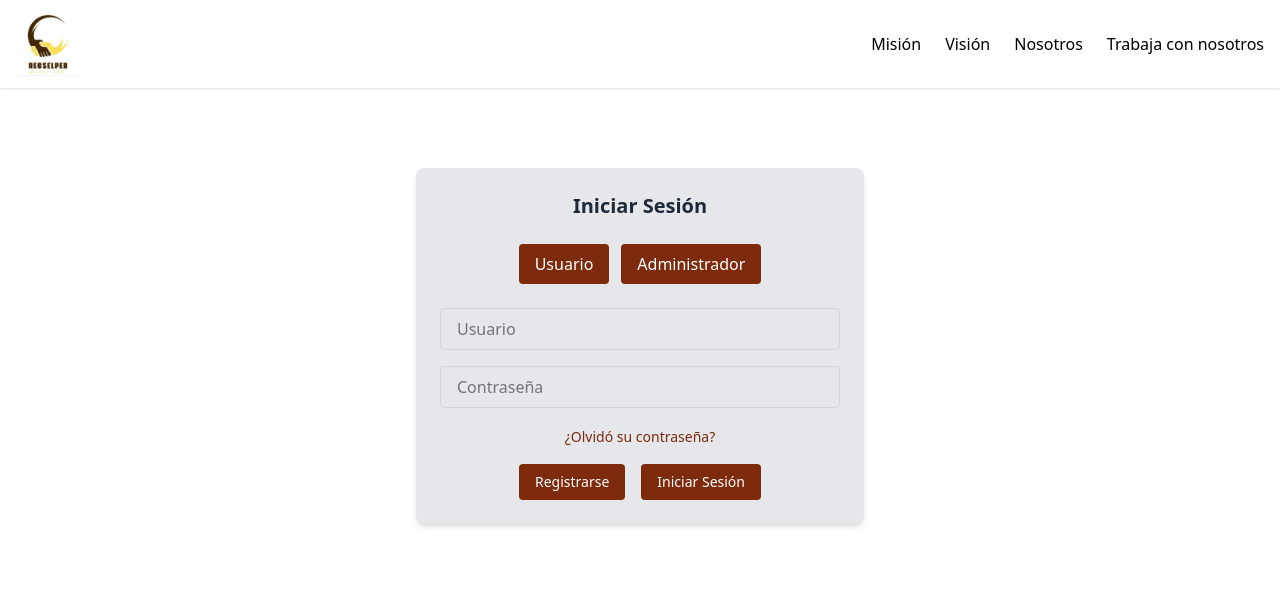
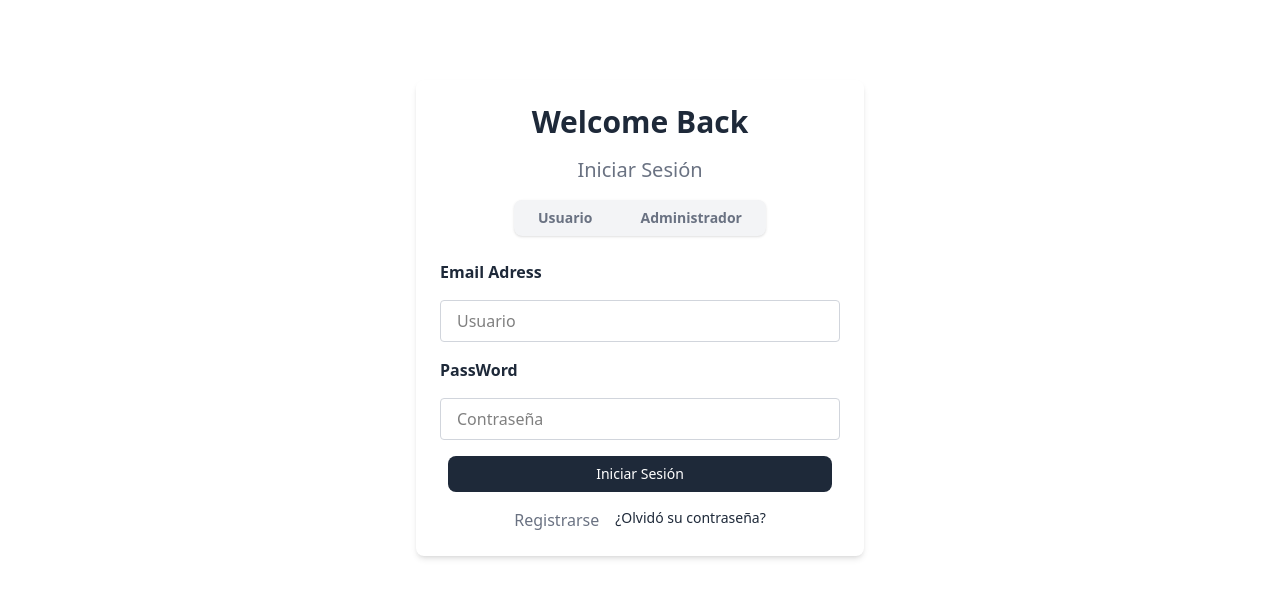
Before and after one commit to madisprorecselper-commits/react-sisstema-contratacion, a React (Vite) app in the folder frontend/: page / in a window 1280 px wide. Shown: the top 598 px of the page. Built offline with nearby package versions, Linux system fonts and the light colour scheme.

Commit message:
Primeros Pasos

```diff
--- a/frontend/src/pages/LoginPage.jsx
+++ b/frontend/src/pages/LoginPage.jsx
@@ -1,6 +1,7 @@
 import { useState } from "react"
 import { useNavigate, Link } from "react-router-dom"
-import { NavBar } from "../components/NavBar"
+import logoUno from "../assets/Logo.jpeg"
+import logoDos from "../assets/MadeproDismapro.png"
 import { WelcomeMessage } from "../components/WelcomeMessage"
 
 export function LoginPage() {
@@ -10,17 +11,6 @@ export function LoginPage() {
   const [error, setError] = useState("")
   const [isLogged, setIsLogged] = useState(false)
   const navigate = useNavigate()
-
-  // Estilos dinámicos para los botones de rol
-  const buttonUser =
-    role === "usuario"
-      ? "bg-yellow-500 text-white px-4 py-2 rounded"
-      : "bg-orange-900 text-white px-4 py-2 rounded"
-
-  const buttonAdministrador =
-    role === "administrador"
-      ? "bg-yellow-500 text-white px-4 py-2 rounded"
-      : "bg-orange-900 text-white px-4 py-2 rounded"
 
   const handleUserClick = () => setRole("usuario")
   const handleAdminClick = () => setRole("administrador")
@@ -71,43 +61,69 @@ export function LoginPage() {
 
   return (
     <>
-      <NavBar />
 
       <div className="container mx-auto px-4 mt-20">
-        <div className="max-w-md mx-auto bg-gray-200 p-6 rounded-lg shadow-md">
-          <h2 className="text-center text-xl font-semibold text-gray-800 mb-6">
+        <div className="max-w-md mx-auto bg-white p-6 rounded-lg shadow-md">
+        {/*<div className="flex justify-center" >
+            <img src={logoDos} alt="Logo 2" className="mx-auto max-w-sm h-60" />
+          </div>*/}
+
+          <h1 className="text-center text-3xl font-black text-gray-800 mb-4">Welcome Back</h1>
+          <h2 className="text-center text-xl font-light text-gray-500 mb-4">
             Iniciar Sesión
           </h2>
 
+
           {/* Botones de selección de rol */}
-          <div className="flex justify-center flex-wrap gap-3 mb-6">
-            <button className={buttonUser} onClick={handleUserClick}>
-              Usuario
-            </button>
-            <button className={buttonAdministrador} onClick={handleAdminClick}>
-              Administrador
-            </button>
-          </div>
+          <div className="flex justify-center mb-6">
+  <div className="flex bg-gray-100 rounded-lg shadow-sm overflow-hidden">
+    <button
+      onClick={handleUserClick}
+      className={`px-6 py-2 text-sm font-semibold transition-colors duration-200 ${
+        role === "usuario"
+          ? "bg-white text-yellow-400 shadow-inner"
+          : "text-gray-500 hover:text-gray-700"
+      }`}
+    >
+      Usuario
+    </button>
+
+    <button
+      onClick={handleAdminClick}
+      className={`px-6 py-2 text-sm font-semibold transition-colors duration-200 ${
+        role === "administrador"
+          ? "bg-white text-yellow-400 shadow-inner"
+          : "text-gray-500 hover:text-gray-700"
+      }`}
+    >
+      Administrador
+    </button>
+  </div>
+</div>
+
+
 
           {/* Formulario */}
           <form onSubmit={handleSubmit}>
             <div className="mb-4">
+              <h2 className="mb-4 text-gray-800 font-black">Email Adress</h2>
               <input
                 type="text"
                 placeholder="Usuario"
                 value={UserName}
                 onChange={(e) => setUserName(e.target.value)}
-                className="w-full px-4 py-2 rounded border border-gray-300 focus:outline-none focus:ring-2 focus:ring-orange-700"
+                className="w-full px-4 py-2 rounded border border-gray-300 focus:outline-none focus:ring-2 focus:ring-gray-100"
               />
             </div>
 
             <div className="mb-4">
+                <h2 className="mb-4 text-gray-800 font-bold">PassWord</h2>
               <input
                 type="password"
                 placeholder="Contraseña"
                 value={PassWord}
                 onChange={(e) => setPassWord(e.target.value)}
-                className="w-full px-4 py-2 rounded border border-gray-300 focus:outline-none focus:ring-2 focus:ring-orange-700"
+                className="w-full px-4 py-2 rounded border border-gray-300 focus:outline-none focus:ring-2 focus:ring-gray-100"
               />
             </div>
 
@@ -115,27 +131,30 @@ export function LoginPage() {
             {error && <p className="text-red-600 text-sm mb-4">{error}</p>}
 
             <div className="text-center mb-4">
-              <Link
-                to="/recuperar"
-                className="text-orange-900 hover:underline text-sm"
+              <button
+                type="submit"
+                className="bg-gray-800 w-sm text-white px-4 py-2 rounded-lg text-sm hover:bg-yellow-200 hover:text-gray-800 transition-colors duration-300"
               >
-                ¿Olvidó su contraseña?
-              </Link>
+                Iniciar Sesión
+              </button>
+
             </div>
 
             <div className="flex justify-center gap-4">
               <Link
                 to="/registro"
-                className="bg-orange-900 text-white px-4 py-2 rounded text-sm hover:bg-orange-800"
+                className="text-gray-500 hover:underline text-sm0"
               >
                 Registrarse
               </Link>
-              <button
-                type="submit"
-                className="bg-orange-900 text-white px-4 py-2 rounded text-sm hover:bg-orange-800"
+
+                 <Link
+                to="/recuperar"
+                className="text-gray-800 hover:underline text-sm"
               >
-                Iniciar Sesión
-              </button>
+                ¿Olvidó su contraseña?
+              </Link>
+
             </div>
           </form>
         </div>
```
Also changed, not shown: frontend/src/assets/MadeproDismapro.jpeg (deleted), frontend/src/assets/MadeproDismapro.png (added).
